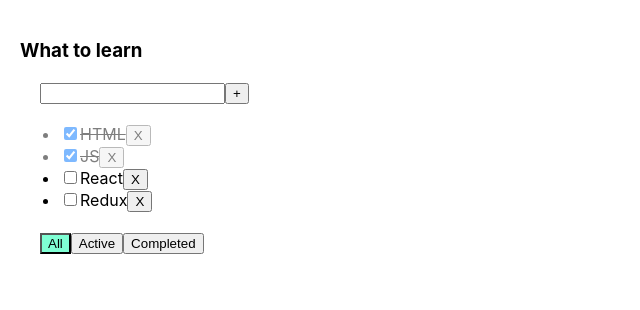
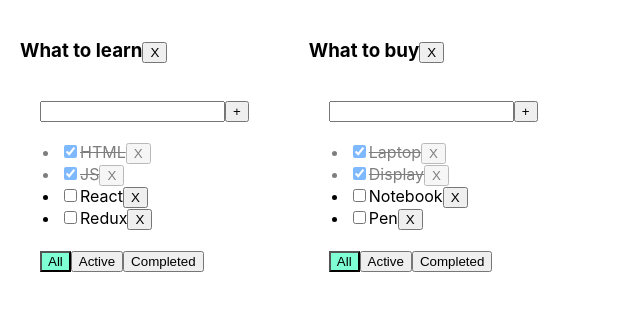
Before and after one commit to wrunika/my-todolist, a React (Create React App) app: page / in a window 1280 px wide. Shown: the top 310 px of the page, without its empty margins (0-640 px from the left). Built offline with nearby package versions, Linux system fonts and the light colour scheme.

Commit message:
feat: fifth lesson (todolist-array, associative array)

```diff
--- a/src/App.css
+++ b/src/App.css
@@ -22,3 +22,7 @@
     opacity: 0.5;
     text-decoration: line-through;
 }
+
+.tlTitle {
+    display: inline-block;
+}
--- a/src/App.tsx
+++ b/src/App.tsx
@@ -10,40 +10,84 @@
     isDone: boolean
 }
 export type FilterValueType = 'All' | 'Active' | 'Completed';
-
+export type TodolistType = {
+    id: string
+    title: string
+    filterValue: FilterValueType
+}
+export type TasksStateType = {
+    [key: string]: Array<TaskType>
+}
 
 function App() {
-    const title = 'What to learn';
 
-    const [filterValue, setFilterValue] = useState<FilterValueType>('All')
-    const [tasks, setTasks] = useState<Array<TaskType>>([
-        {id: v1(), title: 'HTML', isDone: true},
-        {id: v1(), title: 'JS', isDone: true},
-        {id: v1(), title: 'React', isDone: false},
-        {id: v1(), title: 'Redux', isDone: false},
+    const todolistID1 = v1();
+    const todolistID2 = v1();
+
+    const [todolists, setTodolists] = useState<Array<TodolistType>>([
+        {id: todolistID1, title: 'What to learn', filterValue: 'All'},
+        {id: todolistID2, title: 'What to buy', filterValue: 'All'},
+
     ]);
 
-    const removeTask = (id: string) => {
-        setTasks(tasks.filter(t=> t.id !== id));
+    const [tasks, setTasks] = useState<TasksStateType>({
+        [todolistID1]: [
+            {id: v1(), title: 'HTML', isDone: true},
+            {id: v1(), title: 'JS', isDone: true},
+            {id: v1(), title: 'React', isDone: false},
+            {id: v1(), title: 'Redux', isDone: false},
+        ],
+        [todolistID2]: [
+            {id: v1(), title: 'Laptop', isDone: true},
+            {id: v1(), title: 'Display', isDone: true},
+            {id: v1(), title: 'Notebook', isDone: false},
+            {id: v1(), title: 'Pen', isDone: false},
+        ],
+    });
+
+    const removeTask = (tListId: string, taskId: string) => {
+        setTasks({...tasks, [tListId]: tasks[tListId].filter(t => t.id !== taskId)});
     }
-    const changeFilter = (filter: FilterValueType) => {
-      setFilterValue(filter)
-    }
-    const filteredTasks: TaskType[] = tasks.filter(t => filterValue === 'Active' ? !t.isDone : filterValue === 'Completed' ? t.isDone : t);
+    const changeFilter = (tListId: string, filter: FilterValueType) => {
+        setTodolists(todolists.map(tl => tl.id === tListId ? {...tl, filterValue: filter} : tl));
+    };
 
-    const addTask = (newTaskTitle: string) => {
+    const addTask = (tListId: string, newTaskTitle: string) => {
         const newTask = {id: v1(), title: newTaskTitle, isDone: false};
-        setTasks([newTask, ...tasks]);
+        setTasks({...tasks, [tListId]: [newTask, ...tasks[tListId]]});
     }
 
-    const changeStatus = (taskId: string, isDone: boolean) => {
-        setTasks(tasks.map(t=> t.id === taskId ? {...t, isDone} : t))
+    const changeStatus = (tListId: string, taskId: string, isDone: boolean) => {
+        setTasks({...tasks, [tListId]: tasks[tListId].map(t => t.id === taskId ? {...t, isDone} : t)});
+    }
+    const removeTodolist = (tListId: string) => {
+        setTodolists(todolists.filter(tl => tl.id !== tListId));
+        const newTasks = {...tasks};
+        delete newTasks[tListId]
+        setTasks(newTasks);
     }
 
 
     return (
         <div className="App">
-            <Todolist title={title} tasks={filteredTasks} filterValue={filterValue} removeTask={removeTask} changeFilter={changeFilter} addTask={addTask} changeStatus={changeStatus} />
+            {todolists.map(tl => {
+                const filteredTasks: TaskType[] = tasks[tl.id].filter(t => tl.filterValue === 'Active'
+                    ? !t.isDone
+                    : tl.filterValue === 'Completed'
+                        ? t.isDone : t);
+
+                return <Todolist key={tl.id}
+                                           tListId={tl.id}
+                                           title={tl.title}
+                                           tasks={filteredTasks}
+                                           filterValue={tl.filterValue}
+                                           removeTask={removeTask}
+                                           changeFilter={changeFilter}
+                                           addTask={addTask}
+                                           changeStatus={changeStatus}
+                                           removeTodolist={removeTodolist}
+                />
+            })}
         </div>
     );
 }
--- a/src/Todolist.tsx
+++ b/src/Todolist.tsx
@@ -3,13 +3,15 @@
 
 
 type TodolistPropsType = {
+    tListId: string
     title: string
     tasks: Array<TaskType>
     filterValue: FilterValueType
-    removeTask: (id: string)=>void
-    changeFilter: (filter: FilterValueType)=>void
-    addTask: (newTaskTitle: string)=>void
-    changeStatus: (taskId: string, isDone: boolean)=>void
+    removeTask: (tListId: string, taskId: string)=>void
+    changeFilter: (tListId: string, filter: FilterValueType)=>void
+    addTask: (tListId: string, newTaskTitle: string)=>void
+    changeStatus: (tListId: string, taskId: string, isDone: boolean)=>void
+    removeTodolist: (tListId: string)=>void
 }
 export const Todolist = (props: TodolistPropsType) => {
 
@@ -20,16 +22,16 @@
     const allButtonStyle = props.filterValue === 'All' ? 'filterButton' : '';
     const activeButtonStyle = props.filterValue === 'Active' ? 'filterButton' : '';
     const completedButtonStyle = props.filterValue === 'Completed' ? 'filterButton' : '';
-    const onAllClickHandler = () => props.changeFilter('All')
-    const onActiveClickHandler = () => props.changeFilter('Active')
-    const onCompletedClickHandler = () => props.changeFilter('Completed')
+    const onAllClickHandler = () => props.changeFilter(props.tListId, 'All');
+    const onActiveClickHandler = () => props.changeFilter(props.tListId, 'Active');
+    const onCompletedClickHandler = () => props.changeFilter(props.tListId, 'Completed');
 
     const getInputValue = (e: ChangeEvent<HTMLInputElement>) => {
         setError(false);
         setNewTaskTitle(e.currentTarget.value)
     }
     const addTaskHandler = () => {
-      newTaskTitle.trim() === '' ? setError(true) : props.addTask(newTaskTitle.trim());
+      newTaskTitle.trim() === '' ? setError(true) : props.addTask(props.tListId, newTaskTitle.trim());
       setNewTaskTitle('');
     }
     const onKeyDownHandler = (event: React.KeyboardEvent<HTMLInputElement>) => {
@@ -37,11 +39,15 @@
               addTaskHandler();
         }
     }
+    const removeTodolistHandler = () => {
+        props.removeTodolist(props.tListId);
+    }
 
 
     return (
         <div>
-            <h3>{props.title}</h3>
+            <h3 className={'tlTitle'}>{props.title}</h3>
+            <button onClick={removeTodolistHandler}>X</button>
             <div>
                 <input className={error ? 'error' : ''} value={newTaskTitle} onChange={getInputValue} onKeyDown={onKeyDownHandler} />
                 <button onClick={addTaskHandler}>+</button>
@@ -50,10 +56,10 @@
             <ul>
                 {props.tasks.map(t => {
                     const removeTaskHandler = () => {
-                        props.removeTask(t.id)
+                        props.removeTask(props.tListId, t.id)
                     }
                     const onChangeStatusHandler = (e: ChangeEvent<HTMLInputElement>) => {
-                        props.changeStatus(t.id, e.currentTarget.checked)
+                        props.changeStatus(props.tListId, t.id, e.currentTarget.checked)
                     }
                     return (
                         <li key={t.id} className={t.isDone ? 'isDone' : ''}>
```
